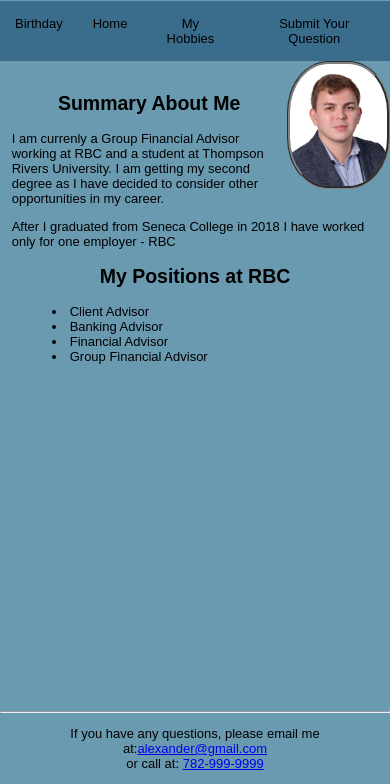
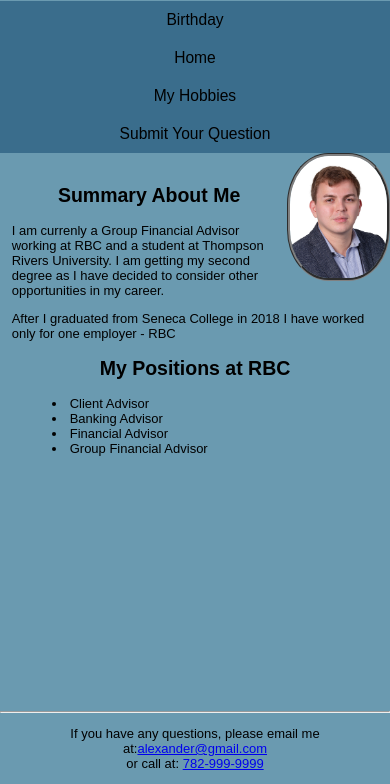
Before and after one commit to alex777573/alexwebsite, a plain HTML site: page index.html in a window 390 px wide. Shown: the part 60-844 px from the top of the page. Drawn offline with Linux system fonts and the light colour scheme.

Commit message:
Add files via upload

```diff
--- a/stylesheets/media.css
+++ b/stylesheets/media.css
@@ -40,6 +40,15 @@
     font-size: 13px;
   }
 
+  .navbar ul {
+    flex-direction: column;
+    align-items: center;
+  }
+  .navbar a {
+    padding: 10px;
+    font-size: 4vw;
+  }
+
   .webform {
     width: 90%;
     padding: 10px;
--- a/stylesheets/style.css
+++ b/stylesheets/style.css
@@ -35,6 +35,7 @@ h2 {
   background-color: #3a6d8c;
   padding: 0%;
   margin: 0%;
+  width: 100%;
 }
 
 .navbar ul {
@@ -44,6 +45,7 @@ h2 {
   padding: 0;
   display: flex;
   justify-content: center;
+  flex-wrap: wrap;
 }
 .navbar li {
   float: left;
```
